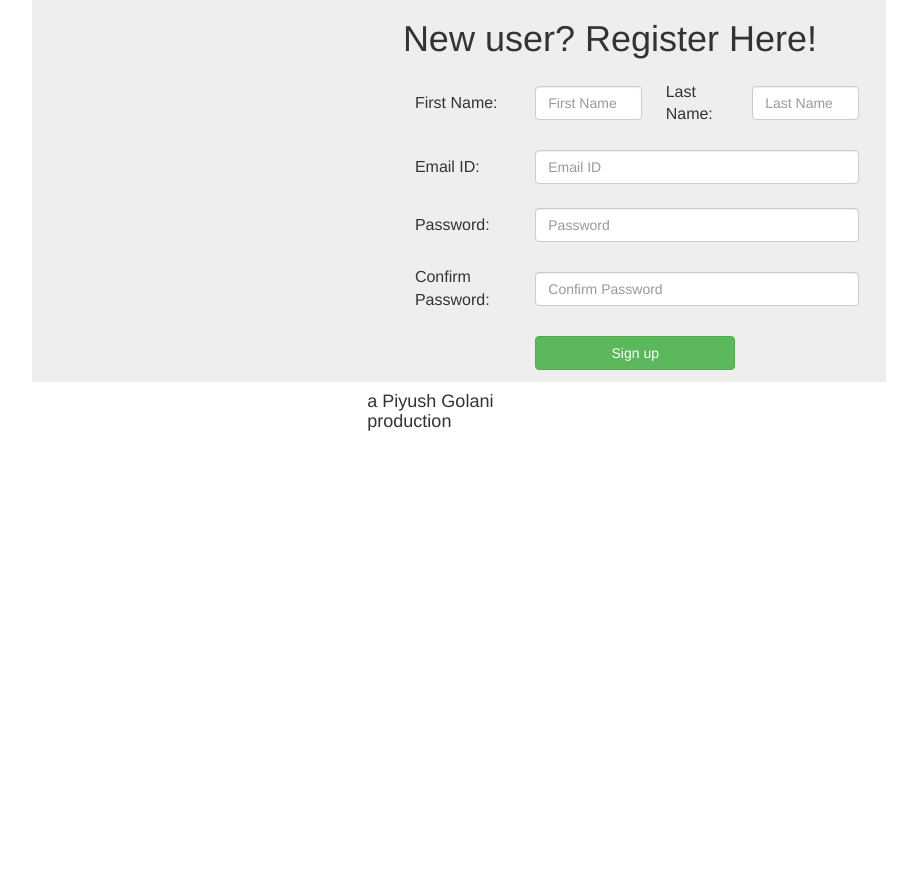
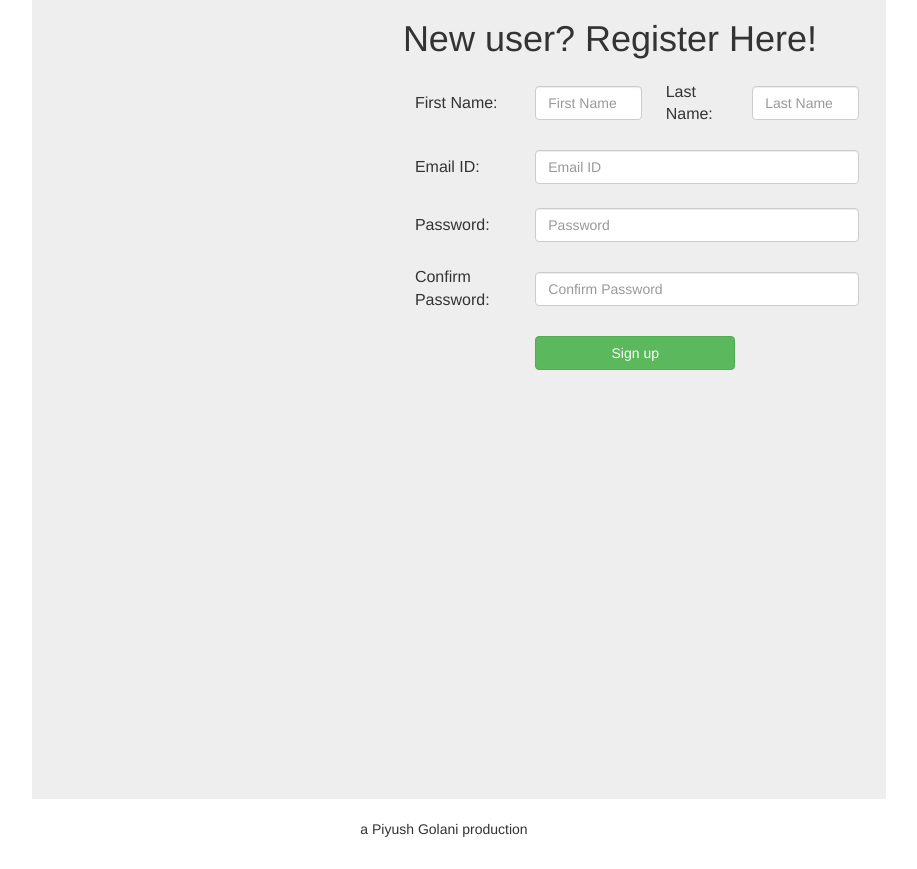
Before and after one commit to piyushgln66/workspace, a Django app: page /connections/ in a window 1280 px wide. Shown: the part 86-955 px from the top of the page, without its empty margins (181-1098 px from the left). Before the commit the page ends 517 px from the top, so only its background shows below. Run offline with Django 3.2, Linux system fonts and the light colour scheme; some libraries are stand-ins or nearby versions.

Commit message:
made some changes in the index.html layout

```diff
--- a/connections_project/static/css/header.css
+++ b/connections_project/static/css/header.css
@@ -23,3 +23,17 @@ h1 {
 	padding:12px !important;
 	font-size: 16px;
 }
+
+.footerWrap {
+    width:100%;
+    padding: 20px;
+    bottom: 0px;
+}
+.footer {
+    margin:auto;
+}
+.footerContent {
+    float:left;
+    width:100%;
+}
+.footer p {float:left; width:100%; text-align:center;}
--- a/connections_project/templates/connections/index.html
+++ b/connections_project/templates/connections/index.html
@@ -42,7 +42,7 @@
 
         </div>
         <div class="col-md-8">
-            <div class="row"  style="background-color: #EEEEEE">
+            <div class="row"  style="background-color: #EEEEEE; height: 800px;">
                 <div class="col-md-5">
 
                 </div>
@@ -84,16 +84,19 @@
 
         </div>
     </div>
-    <div class="row">
-        <div class="col-md-5"></div>
-        <div class="col-md-2"><h4>a Piyush Golani production</h4></div>
-        <div class="col-md-5"></div>
 
+    <div class="footerWrap row">
+        <div class="footer">
+          <div class="footerContent">
+            <p>a Piyush Golani production</p>
+          </div>
+        </div>
     </div>
-
 
 
 </div>
 
+
+
 </body>
 </html>
```
